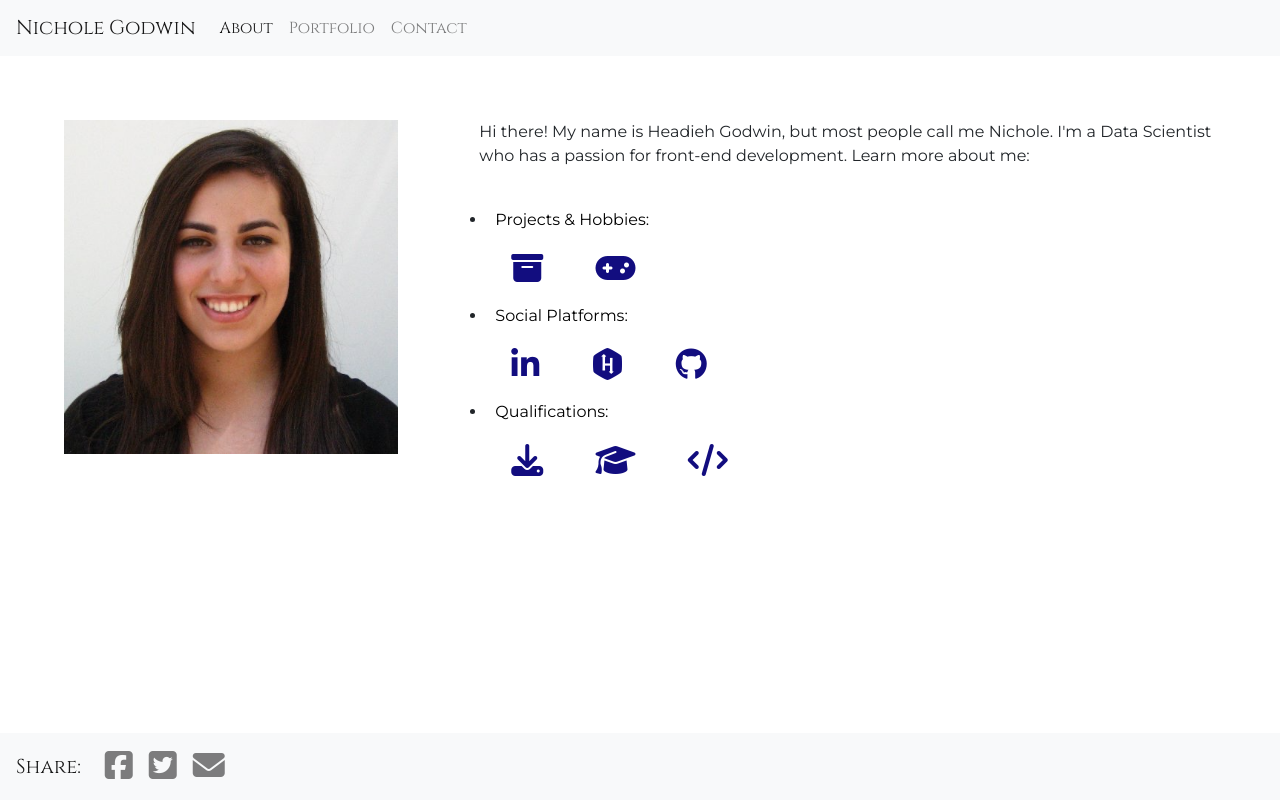
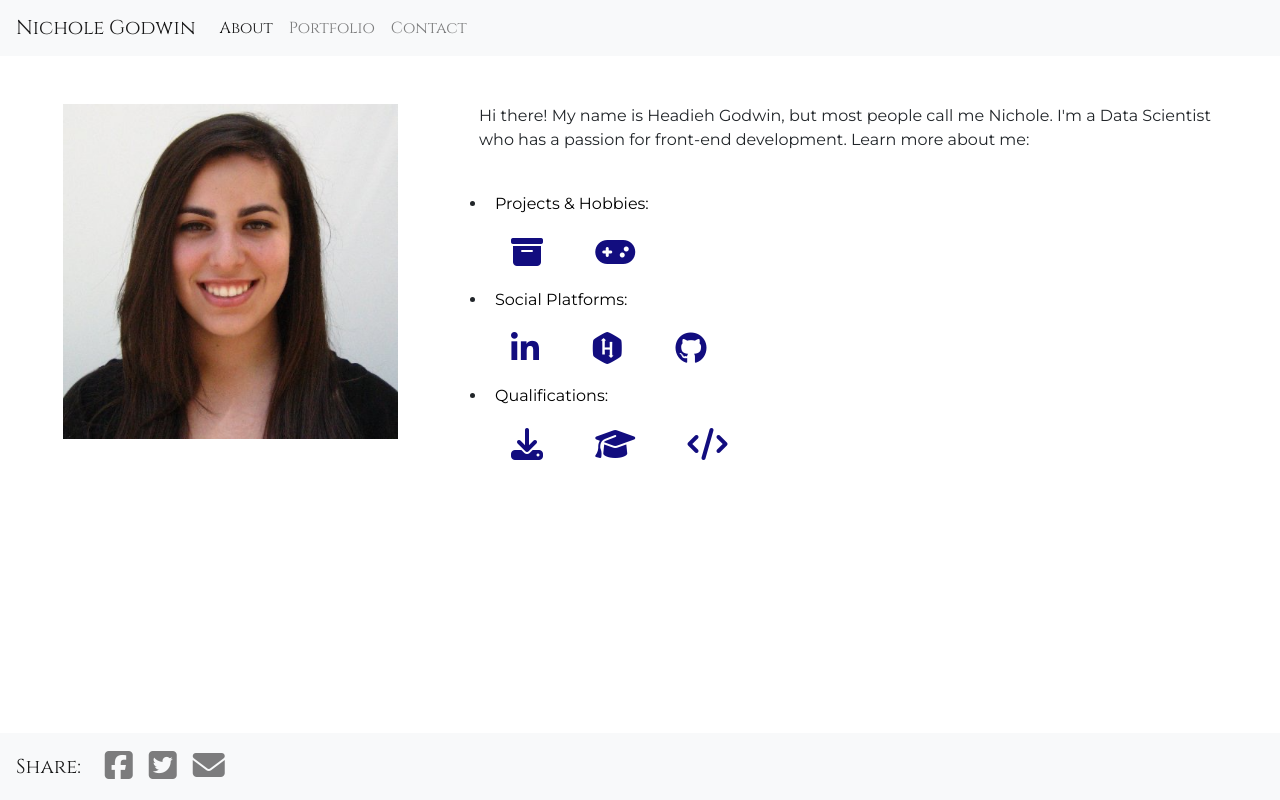
Before and after one commit to Headieh/portfolio, a website: page index.html in a window 1280 px wide. Drawn offline with nearby package versions, Linux system fonts and the light colour scheme.

Commit message:
travel no tab

```diff
--- a/scss/_components.content.scss
+++ b/scss/_components.content.scss
@@ -19,7 +19,8 @@
 }
 
 .main {
-  padding: 1rem;
+  padding: 0;
+  margin:auto;
 }
 
 body {
```
Also changed, not shown: projects.html (+1 -1 lines), css/style.css.
